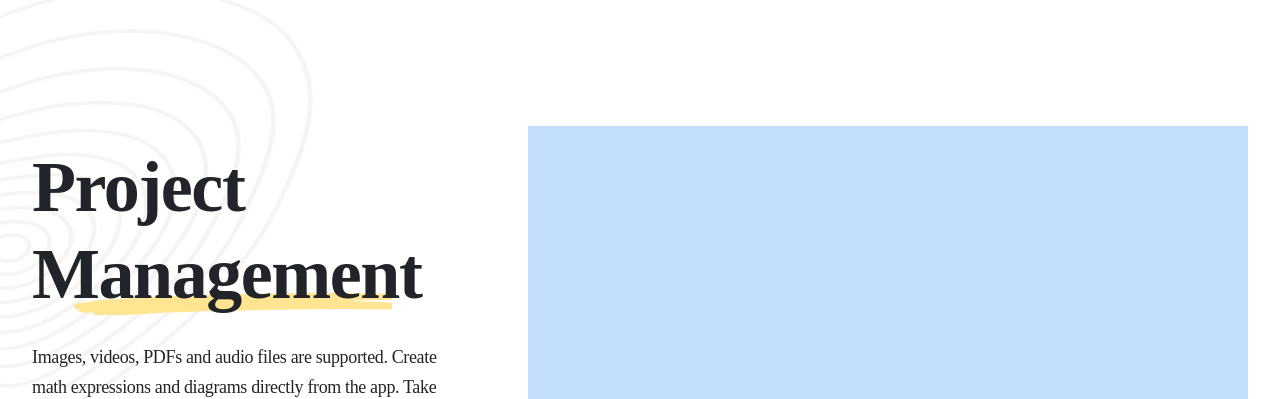
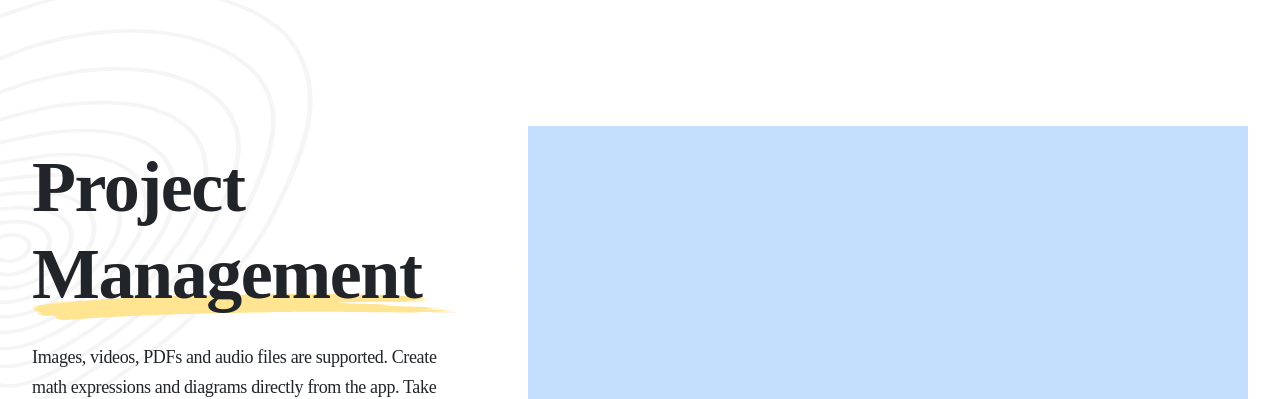
Before and after one commit to anastasia-mia/landingPage, a website: page main.html in a window 1280 px wide. Shown: the part 800-1199 px from the top of the page. Drawn offline with nearby package versions, Linux system fonts and the light colour scheme; files that its build step writes are made by us from their sources.

Commit message:
setting the title's width and changing parameters for title:after in section "Project management"

```diff
--- a/styles/_section.scss
+++ b/styles/_section.scss
@@ -64,7 +64,7 @@
   }
 
   &_title {
-    padding-right: 210px;
+    width: 500px;
   }
 
   &_forImage {
@@ -207,8 +207,10 @@
     }
 
     &_title:after{
-      transform: scale(0.8);
-      top: 60%;
+      transform: scale(1.5);
+      top: 70%;
+      left: 25%;
+      background-size: contain;
     }
   }
 
```
